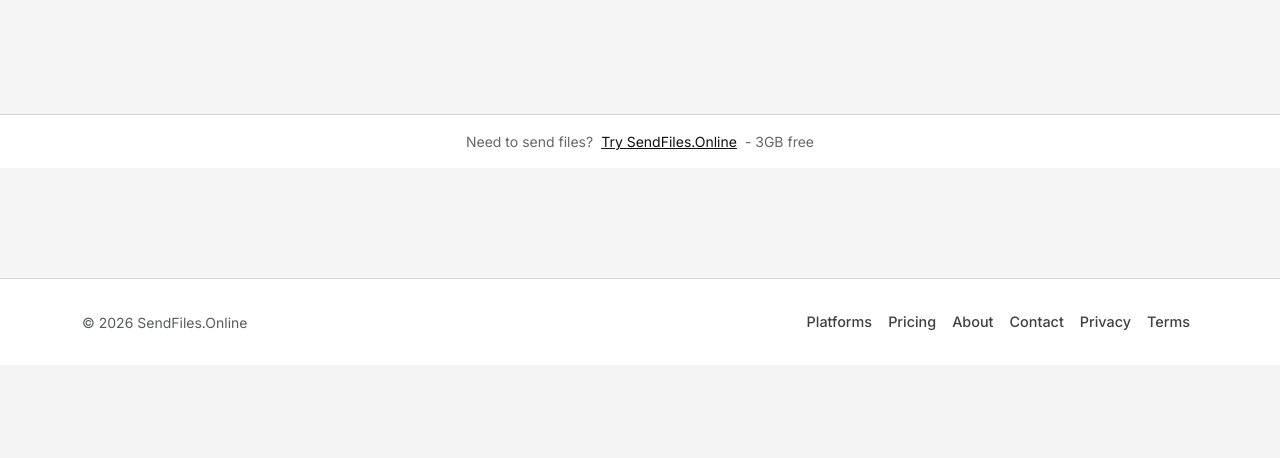
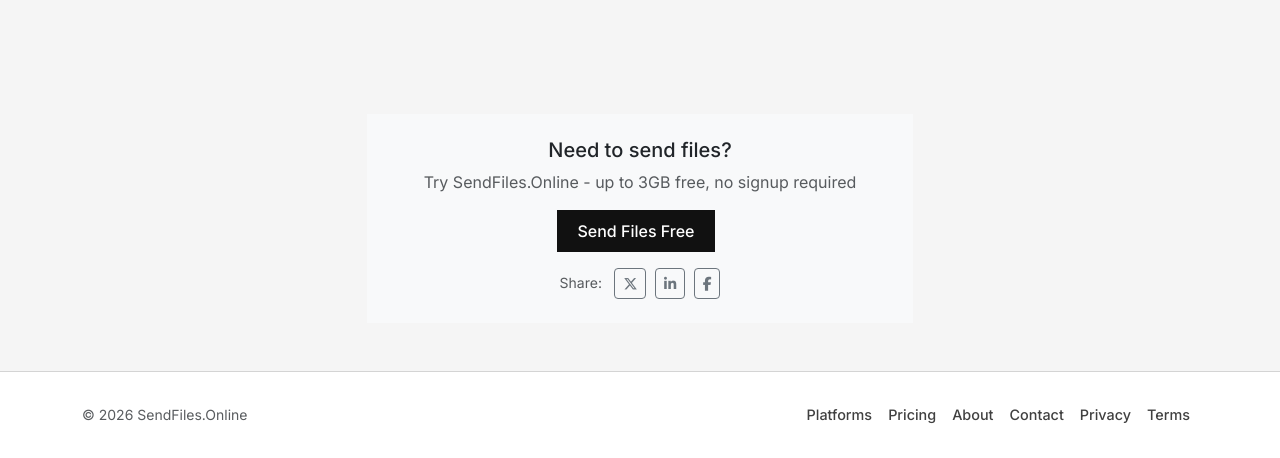
Before and after one commit to nadermx/sendfiles.online, a Django app: template templates/transfers/download.html in a window 1280 px wide. Shown: the part 435-893 px from the top of the page. Before the commit the page ends 765 px from the top, so only its background shows below. Run offline with Django 3.2, Linux system fonts and the light colour scheme; the template is opened without the code that fills it, so the values that code supplies are empty; parts of the project's set-up code (start-up, migrations or seed data) failed here and were passed over; some libraries are stand-ins or nearby versions.

Commit message:
Add share CTAs to download and success pages
- Download page: prominent CTA card with social share buttons (X, LinkedIn, Facebook)
- Success page: share CTA after upload completion
- Encourages viral growth through social sharing

Co-Authored-By: Claude Opus 4.5 <noreply@anthropic.com>

```diff
--- a/templates/transfers/download.html
+++ b/templates/transfers/download.html
@@ -108,9 +108,31 @@
     </div>
 </div>
 
-<!-- CTA -->
-<div class="feature-bar mt-5">
-    <span>Need to send files? <a href="/" style="color: var(--gray-900); text-decoration: underline;">Try SendFiles.Online</a> - 3GB free</span>
+<!-- Share CTA -->
+<div class="container py-5">
+    <div class="row justify-content-center">
+        <div class="col-lg-6 text-center">
+            <div class="card bg-light border-0">
+                <div class="card-body py-4">
+                    <h3 class="h5 mb-2">Need to send files?</h3>
+                    <p class="text-muted mb-3">Try SendFiles.Online - up to 3GB free, no signup required</p>
+                    <a href="/" class="btn btn-primary me-2">Send Files Free</a>
+                    <div class="mt-3">
+                        <span class="text-muted small me-2">Share:</span>
+                        <a href="https://twitter.com/intent/tweet?text=I%20just%20received%20files%20via%20SendFiles.Online%20-%20fast%20and%20free%20file%20sharing!&url=https://sendfiles.online" target="_blank" class="btn btn-sm btn-outline-secondary me-1" title="Share on X">
+                            <i class="fab fa-x-twitter"></i>
+                        </a>
+                        <a href="https://www.linkedin.com/sharing/share-offsite/?url=https://sendfiles.online" target="_blank" class="btn btn-sm btn-outline-secondary me-1" title="Share on LinkedIn">
+                            <i class="fab fa-linkedin-in"></i>
+                        </a>
+                        <a href="https://www.facebook.com/sharer/sharer.php?u=https://sendfiles.online" target="_blank" class="btn btn-sm btn-outline-secondary" title="Share on Facebook">
+                            <i class="fab fa-facebook-f"></i>
+                        </a>
+                    </div>
+                </div>
+            </div>
+        </div>
+    </div>
 </div>
 
 <!-- Preview Modal -->
```
Also changed, not shown: templates/transfers/success.html (+19 -0 lines).
